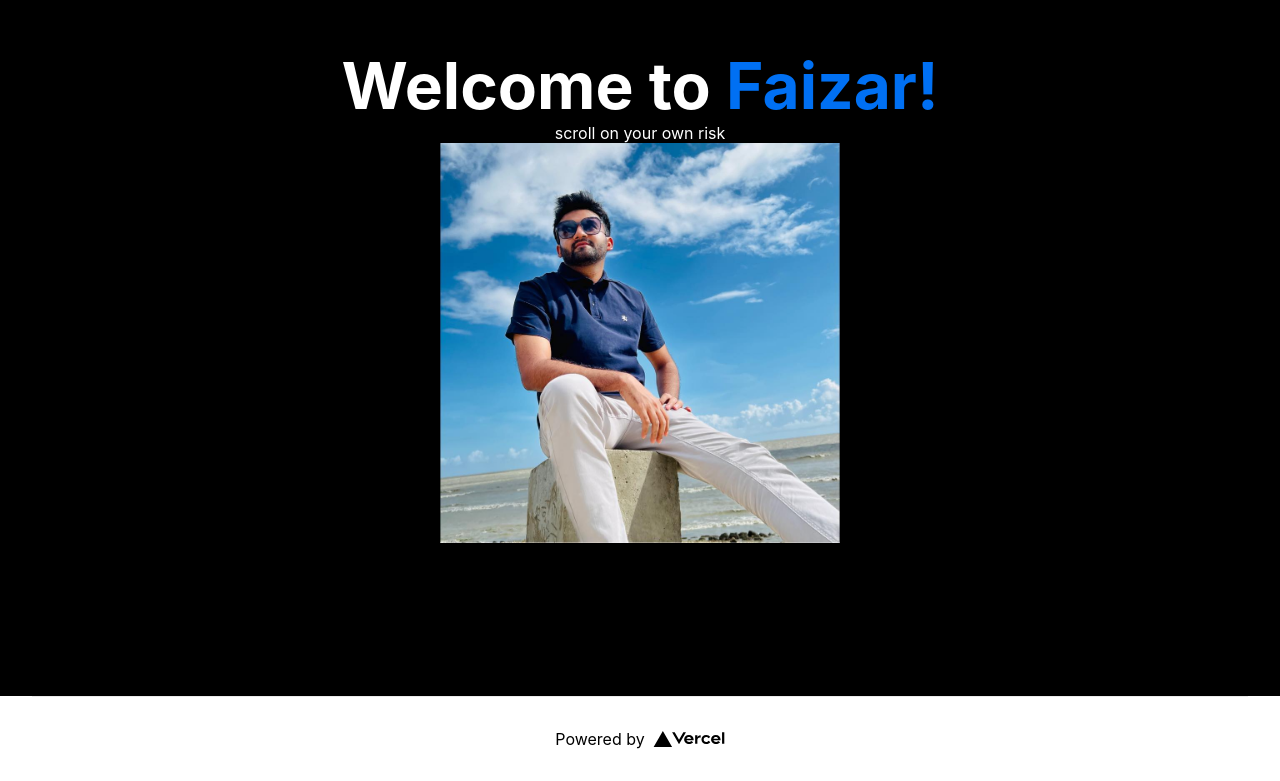
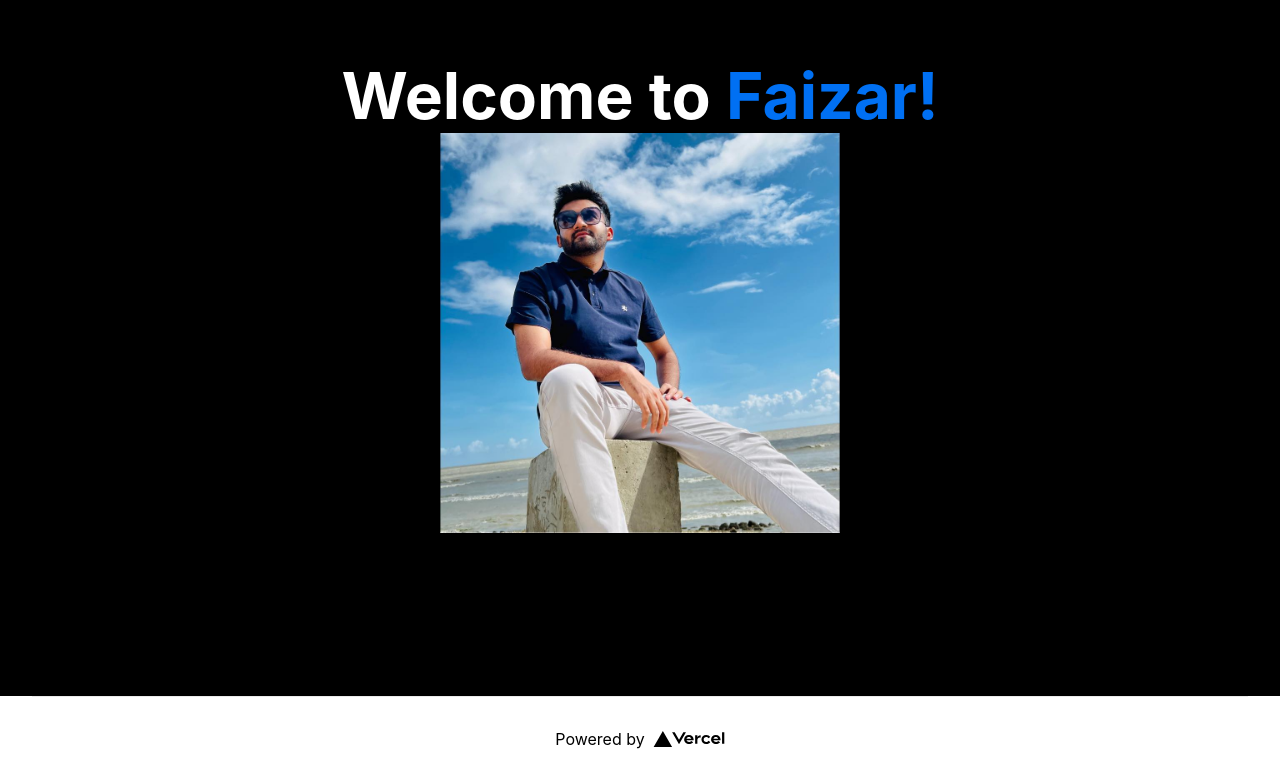
Before and after one commit to notraiyan/faizar, a Next.js app: page / in a window 1280 px wide. Shown: the part 104-885 px from the top of the page. Built offline with nearby package versions, Linux system fonts and the light colour scheme.

Commit message:
push push and push

```diff
--- a/pages/index.tsx
+++ b/pages/index.tsx
@@ -17,7 +17,6 @@ const Home: NextPage = () => {
         <h1 className={styles.title}>
           Welcome to <a href="#">Faizar!</a>
         </h1>
-        scroll on your own risk
 
         <img src="/dp.jpg" alt="display picture and deploy" width={400} height={400} />
       </main>
```
